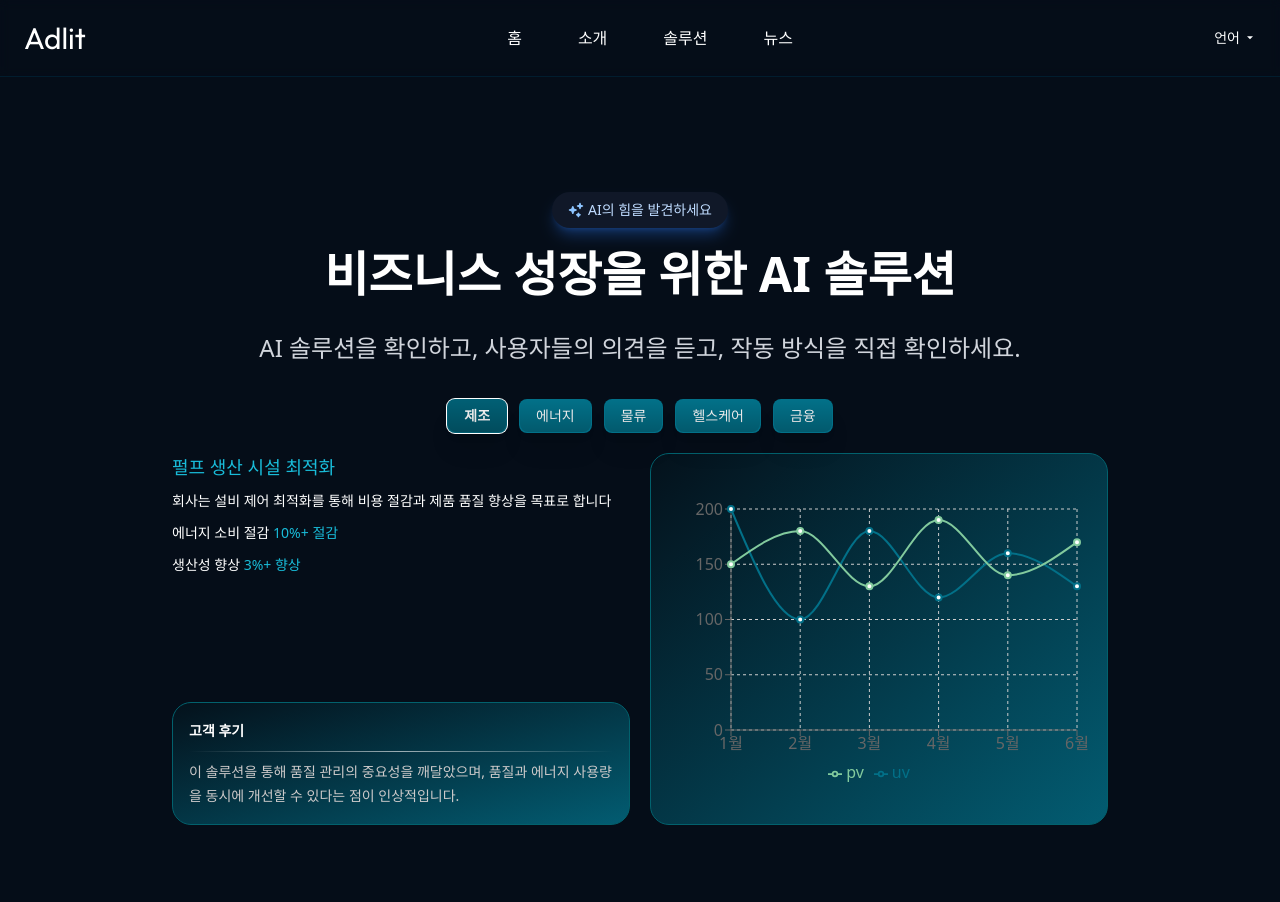
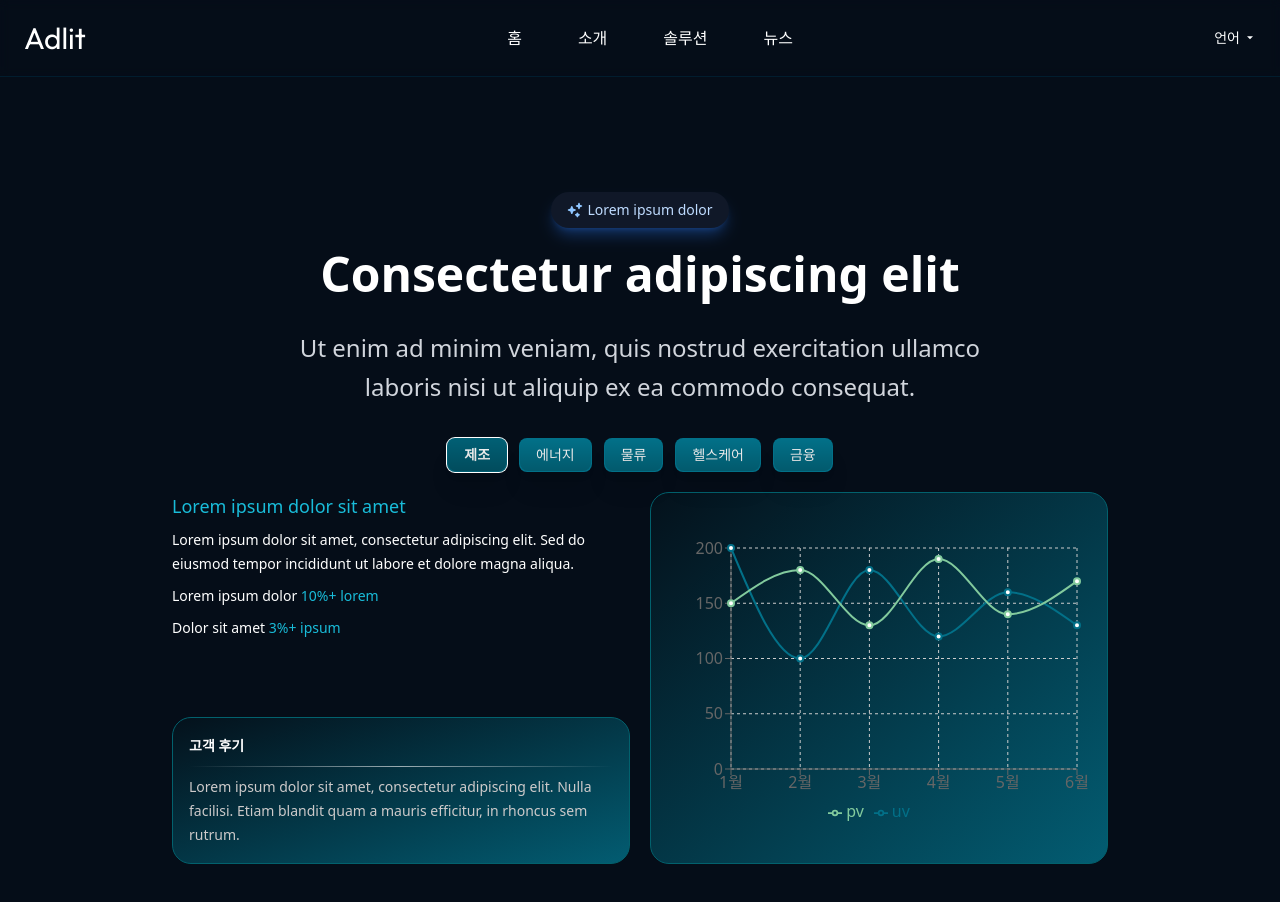
Before and after one commit to Fearless-Lab/fearless-lab.github.io, a React (Vite) app: page /data-visualization/solution in a window 1280 px wide. Shown: the top 902 px of the page. Built offline with nearby package versions, Linux system fonts and the light colour scheme.

Commit message:
chore: replace text with lorem ipsum placeholders

```diff
--- a/constants/solutionData.ts
+++ b/constants/solutionData.ts
@@ -8,56 +8,56 @@ export type TSolutionData = {
 
 export const solutionData = [
   {
-    title: "펄프 생산 시설 최적화",
+    title: "Lorem ipsum dolor sit amet",
     detail:
-      "회사는 설비 제어 최적화를 통해 비용 절감과 제품 품질 향상을 목표로 합니다",
+      "Lorem ipsum dolor sit amet, consectetur adipiscing elit. Sed do eiusmod tempor incididunt ut labore et dolore magna aliqua.",
     results: [
-      { explanation: "에너지 소비 절감", amount: "10%+ 절감" },
-      { explanation: "생산성 향상", amount: "3%+ 향상" },
+      { explanation: "Lorem ipsum dolor", amount: "10%+ lorem" },
+      { explanation: "Dolor sit amet", amount: "3%+ ipsum" },
     ],
     review:
-      "이 솔루션을 통해 품질 관리의 중요성을 깨달았으며, 품질과 에너지 사용량을 동시에 개선할 수 있다는 점이 인상적입니다.",
+      "Lorem ipsum dolor sit amet, consectetur adipiscing elit. Nulla facilisi. Etiam blandit quam a mauris efficitur, in rhoncus sem rutrum.",
   },
   {
-    title: "AI 기반 태양광 패널 견적 최적화",
+    title: "Consectetur adipiscing elit",
     detail:
-      "AI가 사이트 조건과 전력 요구 사항을 분석하여 최적의 태양광 패널 설치 견적을 생성합니다.",
+      "Aliquam erat volutpat. Etiam nec ipsum sed nulla tempor viverra. Vivamus suscipit felis nec lectus tincidunt, ac porttitor sapien volutpat.",
     results: [
-      { explanation: "AI 기반 태양광 견적 속도 향상", amount: "1000배" },
-      { explanation: "AI 최적화를 통한 전기 요금 절감", amount: "20%" },
+      { explanation: "Velit esse cillum dolore", amount: "1000x" },
+      { explanation: "Excepteur sint occaecat", amount: "20%" },
     ],
     review:
-      "현장에서 미팅하면서 리얼타임으로 시뮬레이션이 가능하여 안건 수주가 확실히 늘어났습니다.",
+      "Mauris euismod, justo non viverra pretium, libero lorem lobortis nunc, ac condimentum orci sapien in orci. Integer scelerisque dignissim lorem.",
   },
   {
-    title: "화물 물류 조합 최적화",
+    title: "Ut enim ad minim veniam",
     detail:
-      "회사는 RFP에 대응해야 하며, 화물 조합 최적화를 통해 경쟁력 있는 비용을 제시해야 합니다.",
+      "Quis nostrud exercitation ullamco laboris nisi ut aliquip ex ea commodo consequat. Duis aute irure dolor in reprehenderit.",
     results: [
-      { explanation: "비용 절감", amount: "20%+ 절감" },
-      { explanation: "사용자 시스템", amount: "온프레미스 GUI 시스템" },
+      { explanation: "Excepteur sint occaecat", amount: "20%+ lorem" },
+      { explanation: "Non proident system", amount: "on-premise GUI" },
     ],
     review:
-      "이전에는 TF 팀을 구성하고 방대한 데이터를 수작업으로 분석해야 했습니다. 이제는 솔루션을 통해 최적의 조합을 쉽게 찾을 수 있습니다.",
+      "Sed ut perspiciatis unde omnis iste natus error sit voluptatem accusantium doloremque laudantium. Nemo enim ipsam voluptatem.",
   },
   {
-    title: "오처방 감지 시스템",
+    title: "Duis aute irure dolor",
     detail:
-      "소아 대상 약물의 과다 복용 및 부족 복용을 방지하는 오처방 감지 시스템.",
+      "In reprehenderit in voluptate velit esse cillum dolore eu fugiat nulla pariatur. Excepteur sint occaecat cupidatat non proident.",
     results: [
-      { explanation: "과다 복용 감지 정확도", amount: "68건의 처방에서 100%" },
-      { explanation: "부족 복용 감지 정확도", amount: "48건의 처방에서 97.9%" },
-      { explanation: "AUROC", amount: "0.92 (0.85-0.98)" },
+      { explanation: "Lorem detection accuracy", amount: "68 cases at 100%" },
+      { explanation: "Dolor detection accuracy", amount: "48 cases at 97.9%" },
+      { explanation: "AUROC", amount: "0.92 (0.85–0.98)" },
     ],
     review:
-      "이 시스템을 통해 어린이 약물 과다·과소 투여를 방지하여 더욱 안전한 처방이 가능해졌습니다.",
+      "Quis autem vel eum iure reprehenderit qui in ea voluptate velit esse quam nihil molestiae consequatur. Vel illum qui dolorem.",
   },
   {
-    title: "AI 기반 원자재 가격 예측",
+    title: "Sed ut perspiciatis unde",
     detail:
-      "AI가 장기적인 원자재 가격을 예측하고 분석 보고서를 제공하여 조달 및 시장 전략 결정을 지원합니다.",
-    results: [{ explanation: "가격 예측 정확도", amount: "70~90%" }],
+      "Nemo enim ipsam voluptatem quia voluptas sit aspernatur aut odit aut fugit. Sed quia consequuntur magni dolores eos.",
+    results: [{ explanation: "Prediction accuracy", amount: "70–90%" }],
     review:
-      "한눈에 가격흐름과 예측 근거 레포트를 확인할 수 있고, 언제든 로그인하여 바로 파악이 가능합니다. 누구나 쉽게 접근 가능합니다.",
+      "Ut enim ad minima veniam, quis nostrum exercitationem ullam corporis suscipit laboriosam. Nisi ut aliquid ex ea commodi consequatur.",
   },
 ];
--- a/src/pages/components/Home/Hero.tsx
+++ b/src/pages/components/Home/Hero.tsx
@@ -27,23 +27,23 @@ const Hero = () => {
           backgroundColor: "#050d18",
         }}
       >
-        <HighlightBadge>의사결정의 혁신</HighlightBadge>
+        <HighlightBadge>Lorem ipsum dolor</HighlightBadge>
 
         <Infopill>
-          AI 기반 최적화 솔루션으로
+          Lorem ipsum dolor sit amet,
           <br />
-          비즈니스 효율성을 극대화하세요
+          consectetur adipiscing elit
         </Infopill>
 
         <SubInfopill>
-          맞춤형 AI 솔루션으로 다양한 산업의 의사결정을 최적화하고
+          Ut enim ad minim veniam, quis nostrud exercitation
           <br />
-          비즈니스를 혁신하세요
+          ullamco laboris nisi ut aliquip ex ea commodo
         </SubInfopill>
 
         <button className="px-8 py-3 bg-[#027088] font-semibold rounded-lg transform transition duration-300 shadow-xl border border-transparent hover:brightness-90 relative">
           <span className="absolute inset-0 bg-gradient-to-t from-black/20 to-transparent pointer-events-none rounded-lg"></span>{" "}
-          지금 시작하기
+          시작하기
         </button>
       </div>
     </>
--- a/src/pages/components/Home/Solution.tsx
+++ b/src/pages/components/Home/Solution.tsx
@@ -15,17 +15,19 @@ const Solution = () => {
       className="flex flex-col items-center justify-center my-48 px-4 text-center flex-wrap"
       ref={containerRef}
     >
-      <HighlightBadge>AI의 힘을 발견하세요</HighlightBadge>
+      <HighlightBadge>Lorem ipsum dolor</HighlightBadge>
 
-      <Infopill>비즈니스 성장을 위한 AI 솔루션</Infopill>
+      <Infopill>Consectetur adipiscing elit</Infopill>
 
       <SubInfopill>
-        AI 솔루션을 확인하고, 사용자들의 의견을 듣고, 작동 방식을 직접
-        확인하세요.
+        Ut enim ad minim veniam, quis nostrud exercitation ullamco
+        <br />
+        laboris nisi ut aliquip ex ea commodo consequat.
       </SubInfopill>
 
       <SolutionDetail />
     </div>
   );
 };
+
 export default Solution;
```
